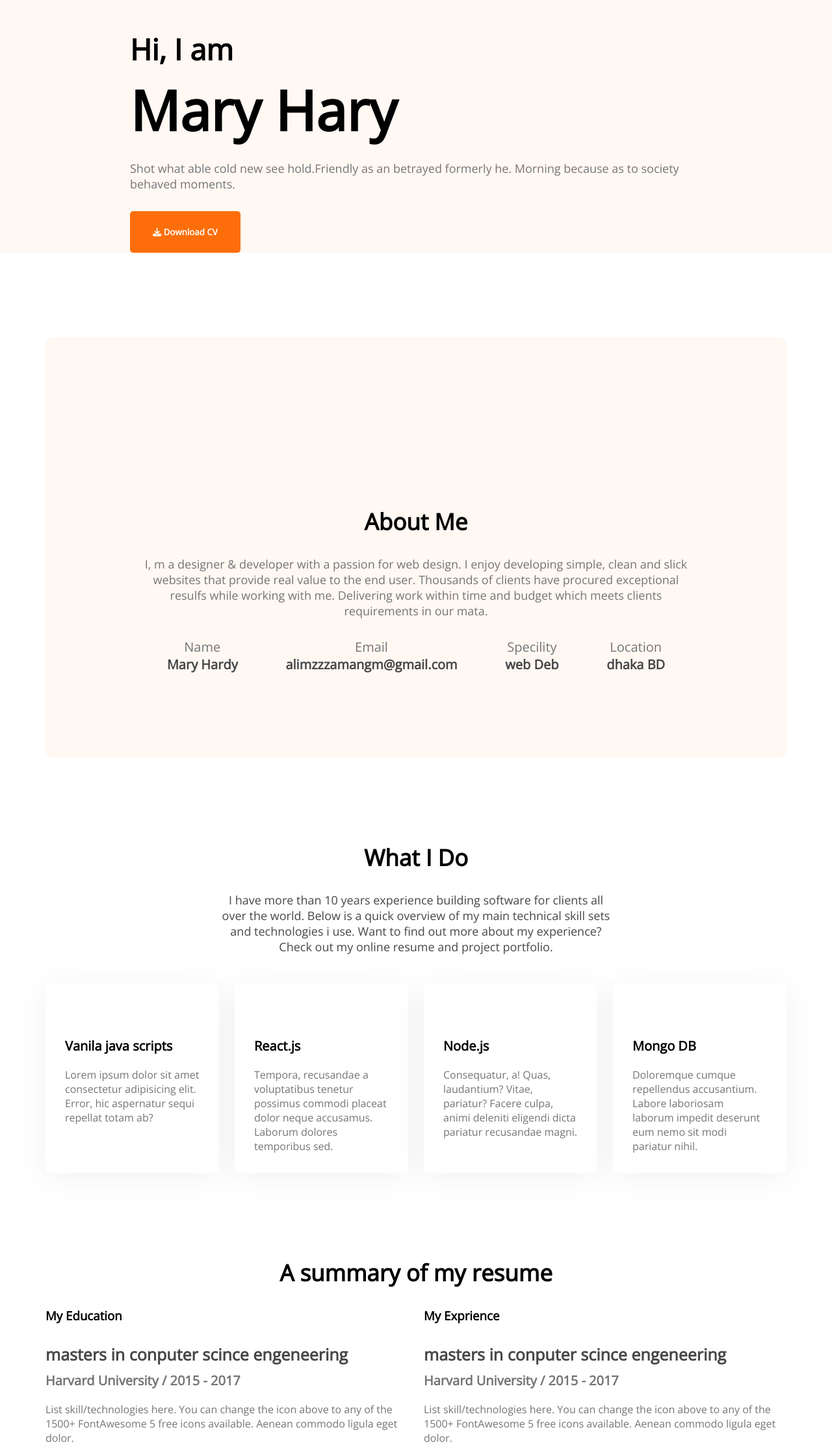
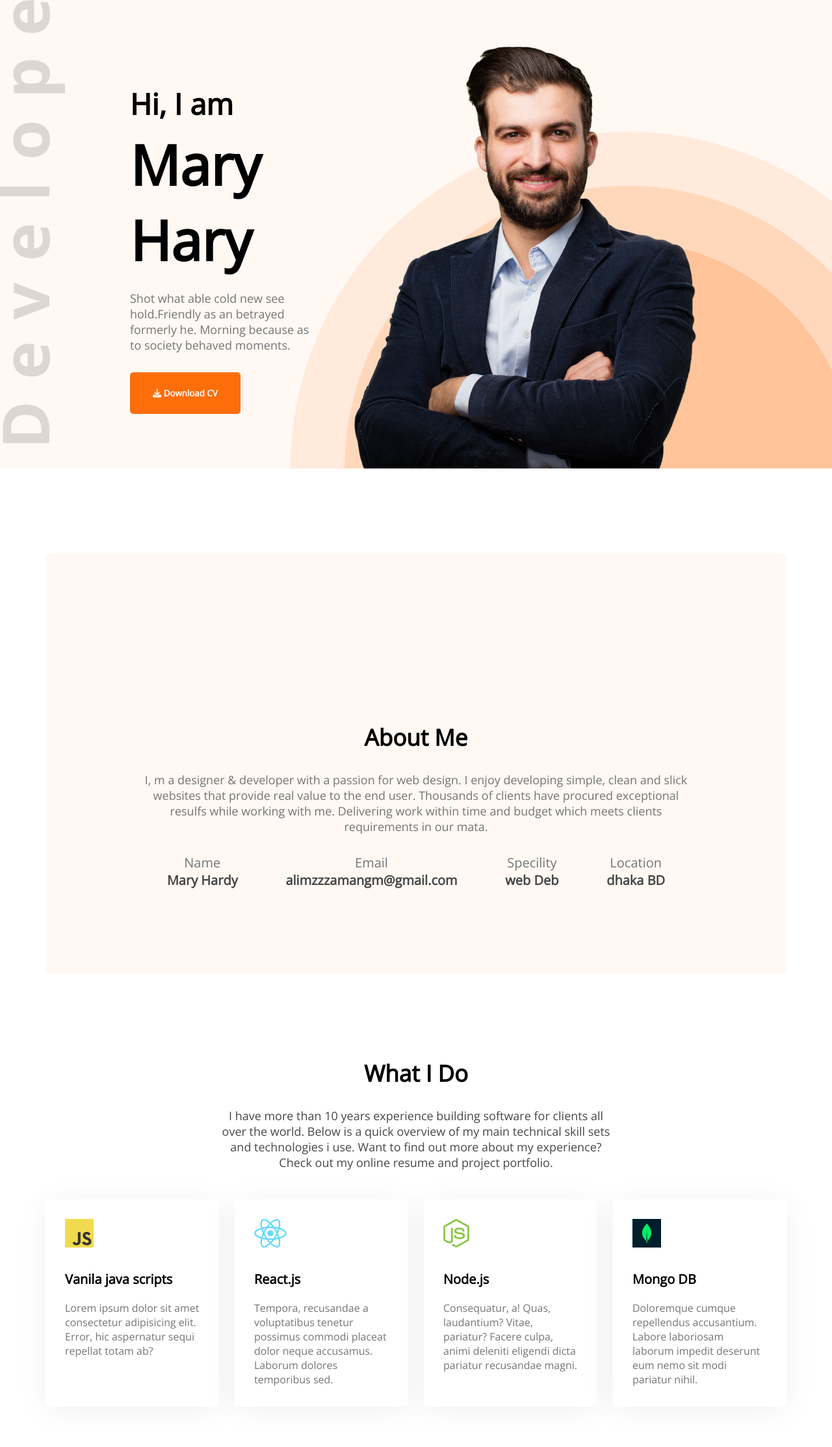
Before and after one commit to alimuzzaman-zamaddar/developers-portfolio, a plain HTML site: page index.html in a window 1280 px wide. Shown: the part 119-2346 px from the top of the page at 65% size. Drawn offline with nearby package versions, Linux system fonts and the light colour scheme; the site is published under a folder, as on GitHub Pages, so addresses that start at the root find nothing.

Commit message:
resolved

```diff
--- a/index.html
+++ b/index.html
@@ -32,7 +32,7 @@
             <p class="banner-discription">Shot what able cold new see hold.Friendly as an betrayed formerly he. Morning because as to society behaved moments.</p>
             <button class="btn-primary"> <i class="fa-solid fa-download"></i>  Download CV</button>
           </div>
-           <img src="/images/hardy.png" alt="">
+           <img src="./images/hardy.png" alt="">
         </div>
     </header>
     <main>
@@ -65,22 +65,22 @@
            <p class="what-i-do-description">I have more than 10 years experience building software for clients all over the world. Below is a quick overview of my main technical skill sets and technologies i use. Want to find out more about my experience? Check out my online resume and project portfolio.</p>
            <div class="skill-container">
             <div class="skill">
-                <img src="/images/icons/js.png" alt="">
+                <img src="./images/icons/js.png" alt="">
                 <p class="skill-title">Vanila java scripts</p>
                 <p class="skill-description">Lorem ipsum dolor sit amet consectetur adipisicing elit. Error, hic aspernatur sequi repellat totam ab?</p>
             </div>
             <div class="skill">
-                <img src="/images/icons/react.png" alt="">
+                <img src="./images/icons/react.png" alt="">
                 <p class="skill-title">React.js</p>
                 <p class="skill-description">Tempora, recusandae a voluptatibus tenetur possimus commodi placeat dolor neque accusamus. Laborum dolores temporibus sed.</p>
             </div>
             <div class="skill">
-                <img src="/images/icons/nodejs.png" alt="">
+                <img src="./images/icons/nodejs.png" alt="">
                 <p class="skill-title">Node.js</p>
                 <p class="skill-description">Consequatur, a! Quas, laudantium? Vitae, pariatur? Facere culpa, animi deleniti eligendi dicta pariatur recusandae magni.</p>
             </div>
             <div class="skill">
-                <img src="/images/icons/mongo.png" alt="">
+                <img src="./images/icons/mongo.png" alt="">
                 <p class="skill-title">Mongo DB</p>
                 <p class="skill-description">Doloremque cumque repellendus accusantium. Labore laboriosam laborum impedit deserunt eum nemo sit modi pariatur nihil.</p>
             </div>
@@ -149,13 +149,13 @@
                 <h3>Lets Connect</h3>
                 <p class="section-description">Please fill out the form on this section to contact with me or call between 9:00 A.M and 8.00 P.M ET, Monday through Friday.</p>
                 <a href="">
-                    <img src="/images/icons/facebook.png" alt="">
+                    <img src="./images/icons/facebook.png" alt="">
                 </a>
                 <a href="">
-                    <img src="/images/icons/insta.png" alt="">
+                    <img src="./images/icons/insta.png" alt="">
                 </a>
                 <a href="">
-                    <img src="/images/icons/twitter.png" alt="">
+                    <img src="./images/icons/twitter.png" alt="">
                 </a>
 
             </div>
--- a/styles/portfolio.css
+++ b/styles/portfolio.css
@@ -7,7 +7,7 @@
 }
 .header{
     background: #fff8f3;
-    background-image: url(/images/header_bg.png), url(/images/developer.png);
+    background-image: url(../images/header_bg.png), url(../images/developer.png);
     background-repeat: no-repeat ;
     background-position: bottom right , left;
 
```
